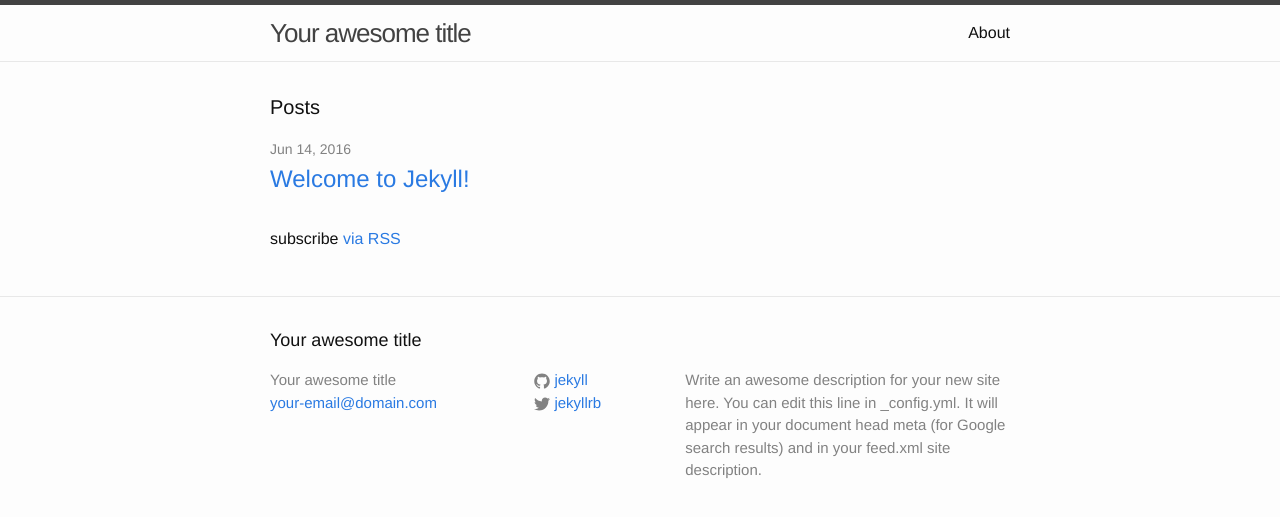
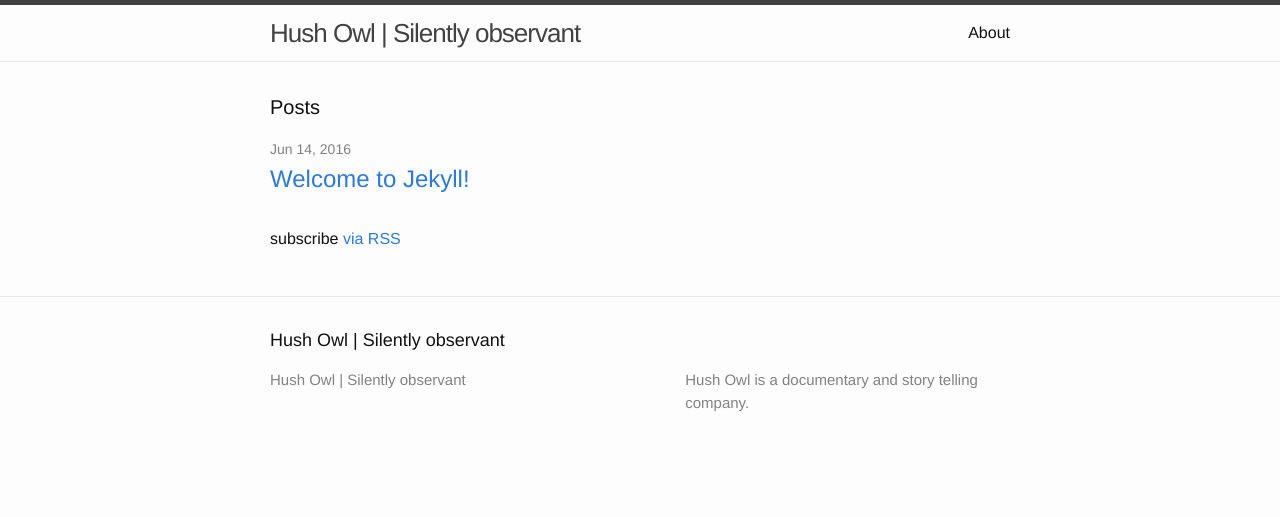
Before and after one commit to guttikar/hushowl, a Jekyll site: the page built from index.html, in a window 1280 px wide. Shown: the top 517 px of the page. Built offline with Jekyll 4.4.1, drawn with Linux system fonts in a browser that asks for light colours.

Commit message:
to make sure it works properly on github.

```diff
--- a/_config.yml
+++ b/_config.yml
@@ -1,21 +1,22 @@
-# Welcome to Jekyll!
-#
-# This config file is meant for settings that affect your whole blog, values
-# which you are expected to set up once and rarely need to edit after that.
-# For technical reasons, this file is *NOT* reloaded automatically when you use
-# 'jekyll serve'. If you change this file, please restart the server process.
+encoding: utf-8
 
 # Site settings
-title: Your awesome title
-email: your-email@domain.com
+title: Hush Owl | Silently observant
 description: > # this means to ignore newlines until "baseurl:"
-  Write an awesome description for your new site here. You can edit this
-  line in _config.yml. It will appear in your document head meta (for
-  Google search results) and in your feed.xml site description.
-baseurl: "" # the subpath of your site, e.g. /blog
-url: "http://yourdomain.com" # the base hostname & protocol for your site
-twitter_username: jekyllrb
-github_username:  jekyll
+  Hush Owl is a documentary and story telling company.
+baseurl: /hushowl # the subpath of your site, e.g. /blog/
+url: "" # the base hostname & protocol for your site
 
 # Build settings
 markdown: kramdown
+kramdown:
+  input: GFM
+
+# Ignore files and folders
+exclude: ['README.md','rental.md']
+permalink: pretty
+
+#social media links
+facebook: "https://www.facebook.com/hushowl"
+twitter: "http://twitter.com/hushowl"
+instagram: "http://instagram.com/hushowl"
```
